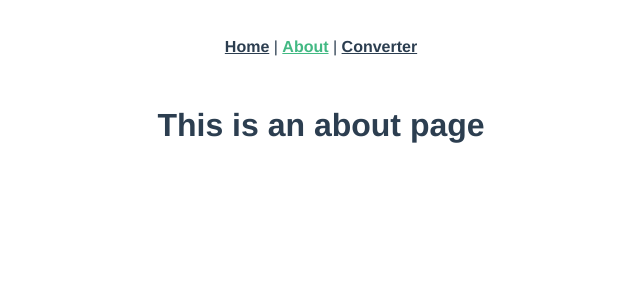
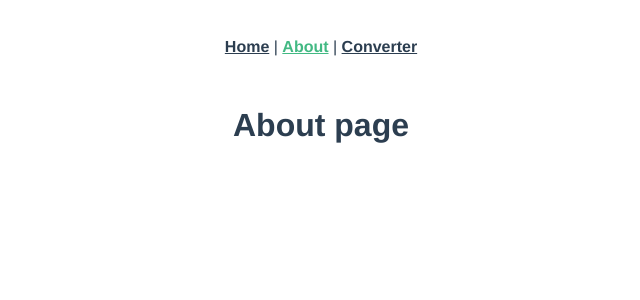
Before and after one commit to LucStre/WEB2_labos3, a Vue app in the folder web2-lab3/: page /about in a window 1280 px wide. Shown: the top 300 px of the page, without its empty margins (319-959 px from the left). Built offline with nearby package versions, Linux system fonts and the light colour scheme.

Commit message:
Add lifecycle hook

```diff
--- a/web2-lab3/src/views/About.vue
+++ b/web2-lab3/src/views/About.vue
@@ -1,5 +1,20 @@
 <template>
   <div class="about">
-    <h1>This is an about page</h1>
+    <h1>About page</h1>
   </div>
 </template>
+
+<script>
+import { onMounted, onBeforeUnmount } from "vue";
+
+export default {
+  setup() {
+    onMounted(async () => {
+      alert("Welcome to about page!");
+    });
+    onBeforeUnmount(async () => {
+      alert("You are leaving about page, bye-bye!");
+    });
+  },
+};
+</script>
```
